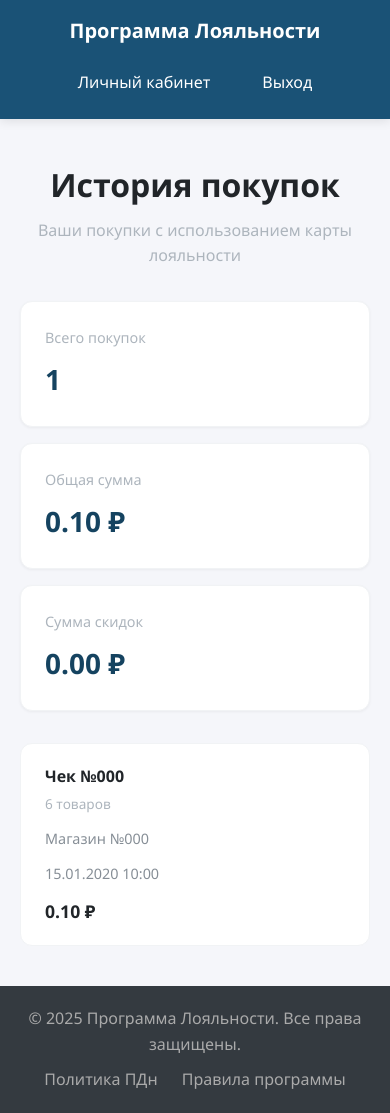
After one commit to ltsamif-creator/roznica, a Flask app: page /dashboard/purchases in a window 390 px wide. The commit adds this page. Run offline with Flask 3, Linux system fonts and the light colour scheme; a user stored in the database is signed in; tables that the repository leaves empty hold one stand-in row (values such as "Sample post").

Commit message:
Add purchase history and API endpoints for new users and purchase imports
- Add Purchase model to database with relationships to User and fields for receipt, store, amounts, and dates
- Create purchases.html template with responsive design showing purchase history, totals, and pagination
- Implement /dashboard/purchases route displaying user's purchase history with summary statistics
- Add /admin/api/new-users endpoint returning unexported users with optional date filtering
- Implement /admin/api/purchases/import endpoint accepting JSON array of purchases and validating data
- Update dashboard/index.html to include link to purchase history page
- Add comprehensive tests covering purchase model, API endpoints, and dashboard functionality
- Enhance models with Purchase.to_dict() method and user.purchases relationship

The implementation provides complete purchase tracking functionality with admin API endpoints for data import and retrieval while maintaining responsive UI and comprehensive test coverage.

```diff
--- a/loyalty-program/app/routes/dashboard.py
+++ b/loyalty-program/app/routes/dashboard.py
@@ -6,7 +6,7 @@ import json
 from barcode import Code128
 from barcode.writer import ImageWriter
 from PIL import Image
-from ..models import db, User, UserStatus, Setting, ExportLog, PageContent
+from ..models import db, User, UserStatus, Setting, ExportLog, PageContent, Purchase
 from ..services.export import ExportService
 
 dashboard_bp = Blueprint('dashboard', __name__)
@@ -120,3 +120,50 @@ def api_user_info():
     """API: Информация о пользователе"""
     user = User.query.get(session['user_id'])
     return {'success': True, 'user': user.to_dict()}
+
+
+@dashboard_bp.route('/purchases')
+@login_required
+def purchases():
+    """Страница истории покупок пользователя"""
+    user = User.query.get(session['user_id'])
+
+    # Получаем покупки пользователя, сортируем по дате (новые сверху)
+    page = request.args.get('page', 1, type=int)
+    per_page = 20
+
+    pagination = user.purchases.order_by(Purchase.purchase_date.desc()).paginate(
+        page=page, per_page=per_page, error_out=False
+    )
+
+    # Подсчитываем общую сумму скидок
+    total_discount = db.session.query(db.func.sum(Purchase.discount_amount)).filter(
+        Purchase.user_id == user.id
+    ).scalar() or 0
+
+    # Подсчитываем общую сумму покупок
+    total_spent = db.session.query(db.func.sum(Purchase.total_amount)).filter(
+        Purchase.user_id == user.id
+    ).scalar() or 0
+
+    return render_template('dashboard/purchases.html',
+                         user=user,
+                         pagination=pagination,
+                         total_discount=total_discount,
+                         total_spent=total_spent)
+
+
+@dashboard_bp.route('/api/purchases')
+@login_required
+def api_purchases():
+    """API: Список покупок пользователя"""
+    user = User.query.get(session['user_id'])
+
+    # Получаем все покупки
+    purchases = user.purchases.order_by(Purchase.purchase_date.desc()).all()
+
+    return {
+        'success': True,
+        'purchases': [p.to_dict() for p in purchases],
+        'total_count': len(purchases)
+    }
--- a/loyalty-program/app/templates/dashboard/index.html
+++ b/loyalty-program/app/templates/dashboard/index.html
@@ -208,6 +208,7 @@
         </dl>
 
         <div class="user-actions">
+            <a href="{{ url_for('dashboard.purchases') }}" class="btn btn-outline btn-sm">История покупок</a>
             <a href="{{ url_for('dashboard.revoke_consent') }}" class="btn btn-outline btn-sm">Отозвать согласие на обработку ПДн</a>
             <a href="{{ url_for('public.logout') }}" class="btn btn-outline btn-sm">Выйти</a>
         </div>
--- /dev/null
+++ b/loyalty-program/app/templates/dashboard/purchases.html
@@ -0,0 +1,249 @@
+{% extends "base.html" %}
+
+{% block title %}История покупок - {{ app_name }}{% endblock %}
+
+{% block extra_css %}
+<style>
+    .purchases-container {
+        max-width: 1000px;
+        margin: 0 auto;
+    }
+
+    .purchases-header {
+        text-align: center;
+        margin-bottom: 32px;
+    }
+
+    .purchases-header h1 {
+        font-size: 2rem;
+        font-weight: 700;
+        color: var(--gray-900);
+        margin-bottom: 8px;
+    }
+
+    .summary-cards {
+        display: grid;
+        grid-template-columns: repeat(auto-fit, minmax(250px, 1fr));
+        gap: 16px;
+        margin-bottom: 32px;
+    }
+
+    .summary-card {
+        background: white;
+        border-radius: var(--radius-lg);
+        padding: 24px;
+        border: 1px solid var(--gray-100);
+        box-shadow: var(--shadow-sm);
+    }
+
+    .summary-card-label {
+        font-size: 0.9rem;
+        color: var(--gray-500);
+        margin-bottom: 8px;
+    }
+
+    .summary-card-value {
+        font-size: 1.75rem;
+        font-weight: 700;
+        color: var(--primary-600);
+    }
+
+    .purchases-list {
+        background: white;
+        border-radius: var(--radius-lg);
+        border: 1px solid var(--gray-100);
+        overflow: hidden;
+    }
+
+    .purchase-item {
+        padding: 20px 24px;
+        border-bottom: 1px solid var(--gray-100);
+        display: grid;
+        grid-template-columns: 1fr auto auto auto;
+        gap: 16px;
+        align-items: center;
+    }
+
+    .purchase-item:last-child {
+        border-bottom: none;
+    }
+
+    .purchase-item:hover {
+        background-color: var(--gray-50);
+    }
+
+    .purchase-info h3 {
+        font-size: 1rem;
+        font-weight: 600;
+        color: var(--gray-900);
+        margin-bottom: 4px;
+    }
+
+    .purchase-meta {
+        font-size: 0.85rem;
+        color: var(--gray-500);
+    }
+
+    .purchase-amount {
+        text-align: right;
+    }
+
+    .purchase-total {
+        font-size: 1.1rem;
+        font-weight: 600;
+        color: var(--gray-900);
+    }
+
+    .purchase-discount {
+        font-size: 0.9rem;
+        color: var(--success-600);
+        font-weight: 500;
+    }
+
+    .purchase-date {
+        font-size: 0.9rem;
+        color: var(--gray-600);
+        min-width: 120px;
+    }
+
+    .purchase-store {
+        font-size: 0.9rem;
+        color: var(--gray-600);
+        min-width: 80px;
+    }
+
+    .empty-state {
+        text-align: center;
+        padding: 60px 24px;
+        color: var(--gray-500);
+    }
+
+    .empty-state-icon {
+        font-size: 3rem;
+        margin-bottom: 16px;
+        opacity: 0.5;
+    }
+
+    .pagination {
+        display: flex;
+        justify-content: center;
+        gap: 8px;
+        margin-top: 24px;
+    }
+
+    .pagination a, .pagination span {
+        padding: 8px 16px;
+        border-radius: var(--radius-md);
+        border: 1px solid var(--gray-200);
+        color: var(--gray-700);
+        text-decoration: none;
+        font-size: 0.9rem;
+    }
+
+    .pagination a:hover {
+        background-color: var(--gray-50);
+    }
+
+    .pagination .current {
+        background-color: var(--primary-600);
+        color: white;
+        border-color: var(--primary-600);
+    }
+
+    @media (max-width: 768px) {
+        .purchase-item {
+            grid-template-columns: 1fr;
+            gap: 12px;
+        }
+
+        .purchase-amount, .purchase-date, .purchase-store {
+            text-align: left;
+        }
+
+        .summary-cards {
+            grid-template-columns: 1fr;
+        }
+    }
+</style>
+{% endblock %}
+
+{% block content %}
+<div class="purchases-container">
+    <div class="purchases-header">
+        <h1>История покупок</h1>
+        <p style="color: var(--gray-500);">Ваши покупки с использованием карты лояльности</p>
+    </div>
+
+    <div class="summary-cards">
+        <div class="summary-card">
+            <div class="summary-card-label">Всего покупок</div>
+            <div class="summary-card-value">{{ pagination.total }}</div>
+        </div>
+        <div class="summary-card">
+            <div class="summary-card-label">Общая сумма</div>
+            <div class="summary-card-value">{{ "%.2f"|format(total_spent / 100) }} ₽</div>
+        </div>
+        <div class="summary-card">
+            <div class="summary-card-label">Сумма скидок</div>
+            <div class="summary-card-value">{{ "%.2f"|format(total_discount / 100) }} ₽</div>
+        </div>
+    </div>
+
+    <div class="purchases-list">
+        {% if pagination.items %}
+            {% for purchase in pagination.items %}
+            <div class="purchase-item">
+                <div class="purchase-info">
+                    <h3>Чек №{{ purchase.receipt_number }}</h3>
+                    <div class="purchase-meta">
+                        {% if purchase.items %}
+                            {{ (purchase.items | length) if purchase.items is mapping else purchase.items|length if purchase.items is iterable else 'Товары' }} товаров
+                        {% else %}
+                            Покупка
+                        {% endif %}
+                    </div>
+                </div>
+                <div class="purchase-store">Магазин №{{ purchase.store_code }}</div>
+                <div class="purchase-date">{{ purchase.purchase_date.strftime('%d.%m.%Y %H:%M') }}</div>
+                <div class="purchase-amount">
+                    <div class="purchase-total">{{ "%.2f"|format(purchase.total_amount / 100) }} ₽</div>
+                    {% if purchase.discount_amount > 0 %}
+                    <div class="purchase-discount">Скидка: {{ "%.2f"|format(purchase.discount_amount / 100) }} ₽</div>
+                    {% endif %}
+                </div>
+            </div>
+            {% endfor %}
+        {% else %}
+            <div class="empty-state">
+                <div class="empty-state-icon">🛒</div>
+                <p>У вас пока нет покупок</p>
+                <p style="font-size: 0.9rem; margin-top: 8px;">Покупки с использованием карты лояльности появятся здесь</p>
+            </div>
+        {% endif %}
+    </div>
+
+    {% if pagination.pages > 1 %}
+    <div class="pagination">
+        {% if pagination.has_prev %}
+            <a href="{{ url_for('dashboard.purchases', page=pagination.prev_num) }}">← Назад</a>
+        {% endif %}
+
+        {% for page_num in pagination.iter_pages() %}
+            {% if page_num %}
+                {% if page_num == pagination.page %}
+                    <span class="current">{{ page_num }}</span>
+                {% else %}
+                    <a href="{{ url_for('dashboard.purchases', page=page_num) }}">{{ page_num }}</a>
+                {% endif %}
+            {% else %}
+                <span>...</span>
+            {% endif %}
+        {% endfor %}
+
+        {% if pagination.has_next %}
+            <a href="{{ url_for('dashboard.purchases', page=pagination.next_num) }}">Вперёд →</a>
+        {% endif %}
+    </div>
+    {% endif %}
+</div>
+{% endblock %}
```
Also changed, not shown: loyalty-program/app/models/__init__.py (+42 -0 lines), loyalty-program/app/routes/admin.py (+117 -1 lines), loyalty-program/tests/test_all.py (+277 -1 lines), 1 other file.
